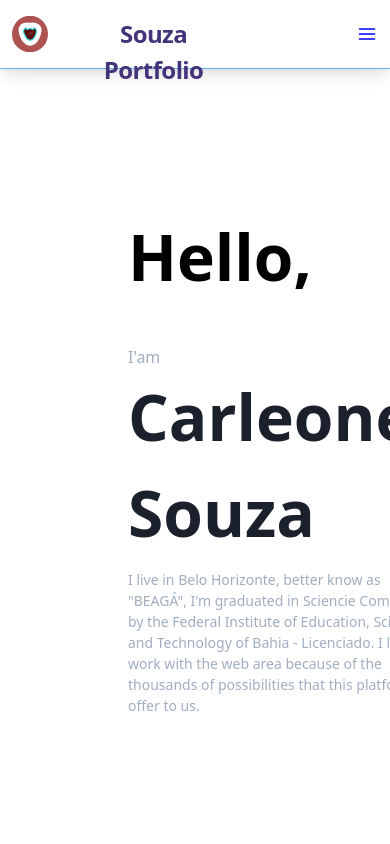
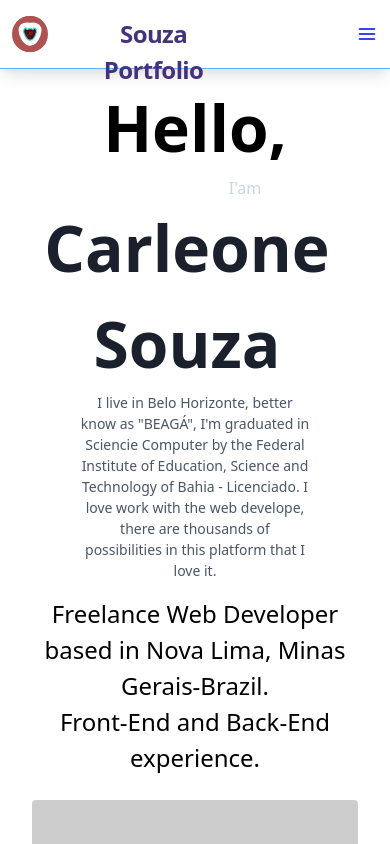
Before and after one commit to carleonesouza/portfolio, a React (Create React App) app: page / in a window 390 px wide. Shown: the top 844 px of the page. Built offline with nearby package versions, Linux system fonts and the light colour scheme.

Commit message:
change  home page

```diff
--- a/src/pages/Home/index.js
+++ b/src/pages/Home/index.js
@@ -3,6 +3,7 @@
 import "aos/dist/aos.css";
 
 import "./styles.css";
+import ImageBackground from '../../assets/background-home.jpeg';
 import Header from "../../components/Header";
 
 const Home = () => {
@@ -10,36 +11,54 @@
     AOS.init();
   });
   return (
-    <div className="flex flex-wrap h-screen">
-      <Header />
-
-      <div className="flex items-center bg-white w-full md:w-1/2 h-screen">
-        <div className="mx-32 sm:items-center md:items-center lg:items-center xl:items-center">
-          <h1 className="text-6xl font-bold mt-20" data-aos="fade-right">Hello,</h1>
-          <div className="flex mt-10 font-light text-gray-500">
-            <div className="pr-4 ">
-              <span>I'am</span>
-              <p className="text-6xl text-gray-900 font-bold" data-aos="fade-right">
-                Carleone Souza
-              </p>
+    <div className="content">
+      <div className="container mx-auto">
+        <Header />
+        <div className="flex justify-items-auto">
+          <div className="w-full flex">
+            <div className="w-full h-auto bg-gray-400 hidden lg:block md:w-1/2 h-screen">
+              <img
+                src={ImageBackground}
+                className="h-screen w-full"
+                alt=""/>
             </div>
-          </div>
-          <div className="description w-full md:w-2/3 mt-2 text-gray-500 text-sm" data-aos="fade-right">
-            I live in Belo Horizonte, better know as "BEAGÁ", I'm graduated in
-            Sciencie Computer by the Federal Institute of Education, Science and
-            Technology of Bahia - Licenciado. I love work with the web area
-            because of the thousands of possibilities that this platform offer
-            to us.
+            <div className=" w-full md:w-1/2  bg-white flex justify-center items-center">
+              <div className="flex content-center flex-wrap">
+                <div className="row w-full">
+                  <h1
+                    className=" flex-1 text-6xl font-bold mt-20"
+                    data-aos="fade-right" >
+                    Hello,
+                  </h1>
+                </div>
+                <div className="row w-full font-light text-gray-400"> <span className="sou-text">I'am</span></div>
+                <div className="row w-full">
+                  <div className="font-light text-gray-500">
+                    <div className="pr-4">
+                      <p
+                        className="flex-1 text-6xl text-gray-900 font-bold"
+                        data-aos="fade-right">
+                        Carleone Souza
+                      </p>
+                    </div>
+                  </div>
+                </div>
+                <div className="row w-full">
+                  <div
+                    className="description pr-20 pl-20 text-gray-700 text-sm"
+                    data-aos="fade-right" >
+                    I live in Belo Horizonte, better know as "BEAGÁ", I'm
+                    graduated in Sciencie Computer by the Federal Institute of
+                    Education, Science and Technology of Bahia - Licenciado. I
+                    love work with the web develope, there are thousands of
+                    possibilities in this platform that I love it.
+                  </div>
+                </div>
+              </div>
+            </div>
           </div>
         </div>
       </div>
-      <div className="w-full md:w-1/2 h-screen h-auto bg-gray-400 hidden lg:block">
-        <img
-          src="https://source.unsplash.com/7H77FWkK_x4/1200x800"
-          className="h-screen w-full"
-          alt=""/>
-      </div>
-
     </div>
   );
 };
--- a/src/pages/Home/styles.css
+++ b/src/pages/Home/styles.css
@@ -1,87 +1,11 @@
 
-.home{
-  background-position: center;
-  background-size: cover;
-  background: url('../../assets/background.svg');
-  height: 100vh;
-  padding:0;
-  margin: 0;
-}
-#page-home .content {
-    width: 100%;
-    height: 100%;
-    max-width: 1100px;
-    margin: 0 auto;
-    padding: 0 30px;
+ .sou-text{
+   float: left;
+   width: 50%;
+   padding: 0;
+   margin-left: 50px;
 
-    display: flex;
-    flex-direction: column;
-    align-items: flex-start;
-  }
-
-
-  #page-home .content main {
-    flex: 1;
-    max-width: 560px;
-
-    display: flex;
-    flex-direction: column;
-    justify-content: center;
-  }
-
-  #page-home .content main h1 {
-    font-size: 54px;
-    color: var(--title-color);
-  }
-
-  #page-home .content main p {
-    font-size: 24px;
-    margin-top: 24px;
-    line-height: 38px;
-  }
-
-  #page-home .content main a {
-    width: 100%;
-    max-width: 360px;
-    height: 72px;
-    background-color: rebeccapurple;
-    border-radius: 8px;
-    text-decoration: none;
-
-    display: flex;
-    align-items: center;
-    overflow: hidden;
-
-    margin-top: 40px;
-  }
-
-  #page-home .content main a span {
-
-    background: rgba(0, 0, 0, 0.08);
-    width: 72px;
-    height: 72px;
-
-     display: flex;
-    align-items: center;
-    justify-content: center;
-    transition: background-color 0.2s;
-  }
-
-  #page-home .content main a span svg {
-    color: #FFF;
-    width: 20px;
-    height: 20px;
-  }
-
-  #page-home .content main a strong {
-    flex: 1;
-    text-align: center;
-    color: #FFF;
-  }
-
-  #page-home .content main a:hover {
-    background: #2FB86E;
-  }
+ }
 
   @media(max-width: 900px) {
     #page-home .content {
@@ -107,4 +31,14 @@
     .side{
       display: none;
     }
+
+    .sou-text{
+
+      width: 100%;
+    }
+
+
+    .content{
+      margin-bottom: 15px;
+    }
   }
```
Also changed, not shown: src/assets/background-home.jpeg (added), src/assets/background-side.svg (added).
